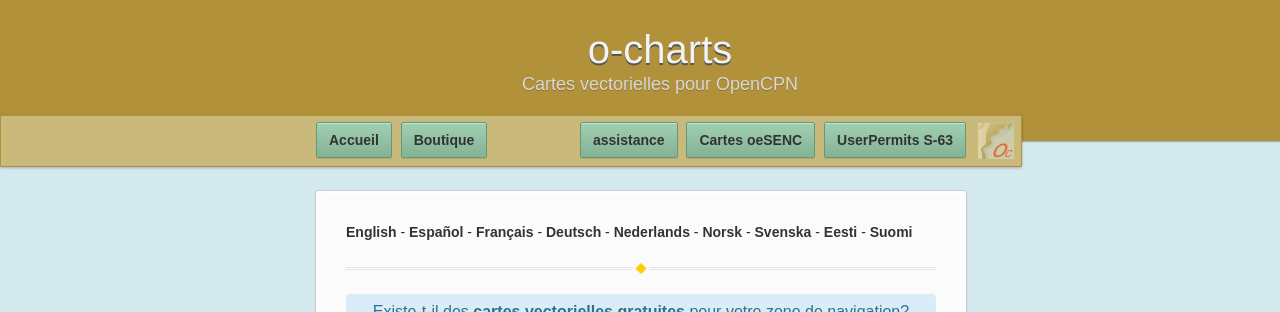
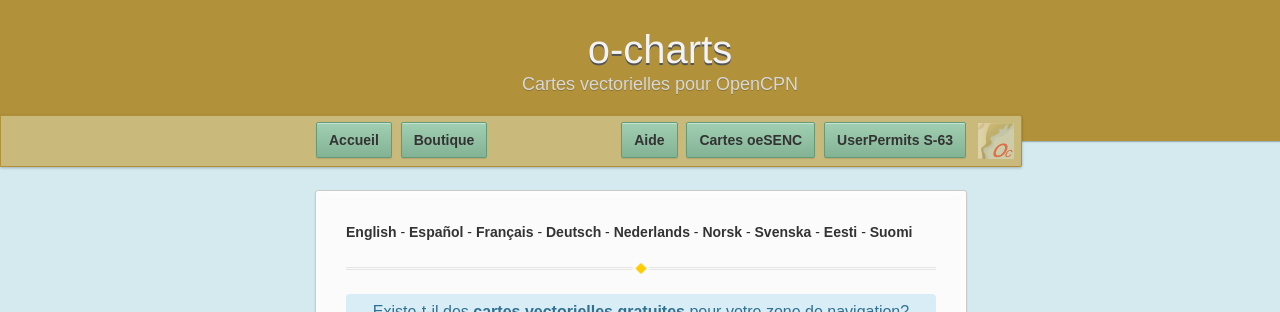
Before and after one commit to o-charts/manuals, a Jekyll site: the page built from index_fr_FR.md, in a window 1280 px wide. Shown: the top 312 px of the page. Built offline with Jekyll 4.4.1, drawn with Linux system fonts in a browser that asks for light colours.

Commit message:
Update default_fr_FR.html

```diff
--- a/_layouts/default_fr_FR.html
+++ b/_layouts/default_fr_FR.html
@@ -31,7 +31,7 @@
         {% if site.show_downloads %}
           <div class="downloads">
             <ul>
-              <li><a href="./index_fr_FR.html" class="button">assistance</a></li>
+              <li><a href="./index_fr_FR.html" class="button">Aide</a></li>
               <li><a href="./oesenc_fr_FR.html" class="button">Cartes oeSENC</a></li>
               <li><a href="./s63_fr_FR.html" class="button">UserPermits S-63</a></li>
             </ul>
```
